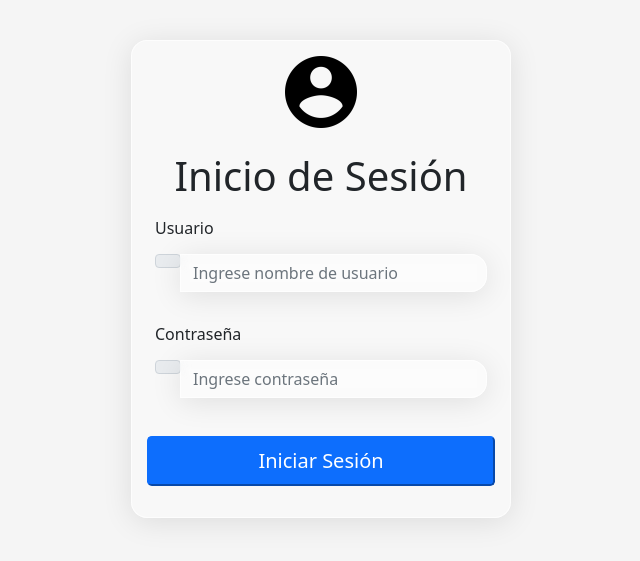
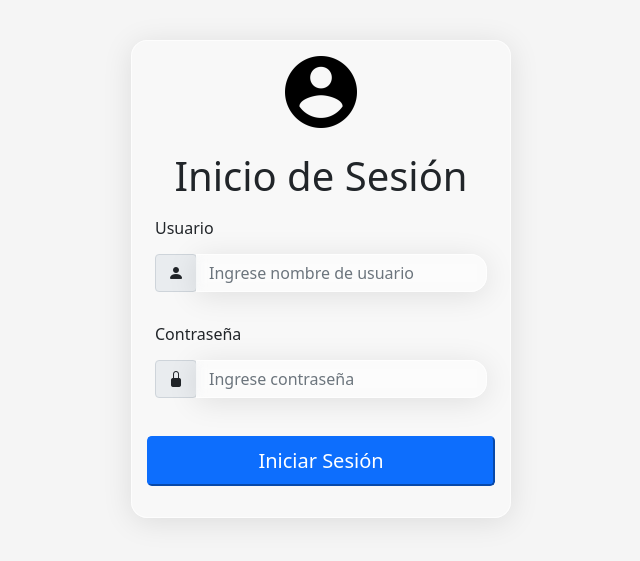
Before and after one commit to FcaHJ/Project-Maestranzas, a Flask app: page /login in a window 1280 px wide. Shown: the top 561 px of the page, without its empty margins (319-959 px from the left). Run offline with Flask 3, Linux system fonts and the light colour scheme; some libraries are stand-ins or nearby versions.

Commit message:
añadio icons de bootstrap

```diff
--- a/Maestranzas/src/template/layouts/base.html
+++ b/Maestranzas/src/template/layouts/base.html
@@ -6,6 +6,7 @@
     <title>{% block title %} {% endblock %}</title>
     <!-- Bootstrap -->
     <link href="https://cdn.jsdelivr.net/npm/bootstrap@5.0.2/dist/css/bootstrap.min.css" rel="stylesheet" integrity="sha384-EVSTQN3/azprG1Anm3QDgpJLIm9Nao0Yz1ztcQTwFspd3yD65VohhpuuCOmLASjC" crossorigin="anonymous">
+    <link rel="stylesheet" href="https://cdn.jsdelivr.net/npm/bootstrap-icons@1.11.3/font/bootstrap-icons.min.css">
     {% block customCSS %}
     {% endblock %}
 </head>
```
